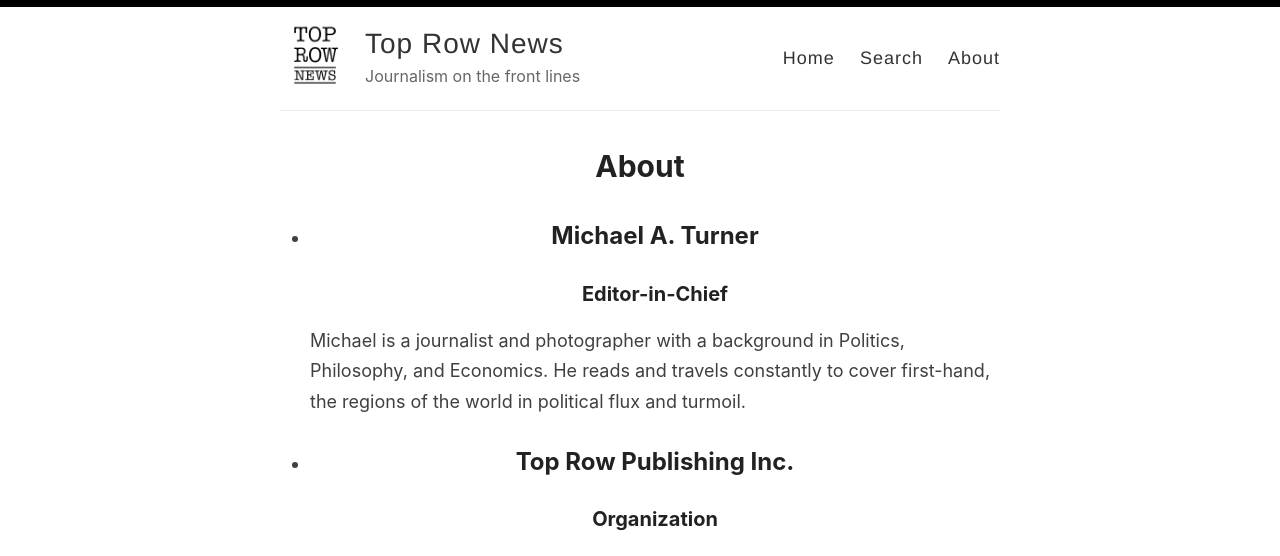
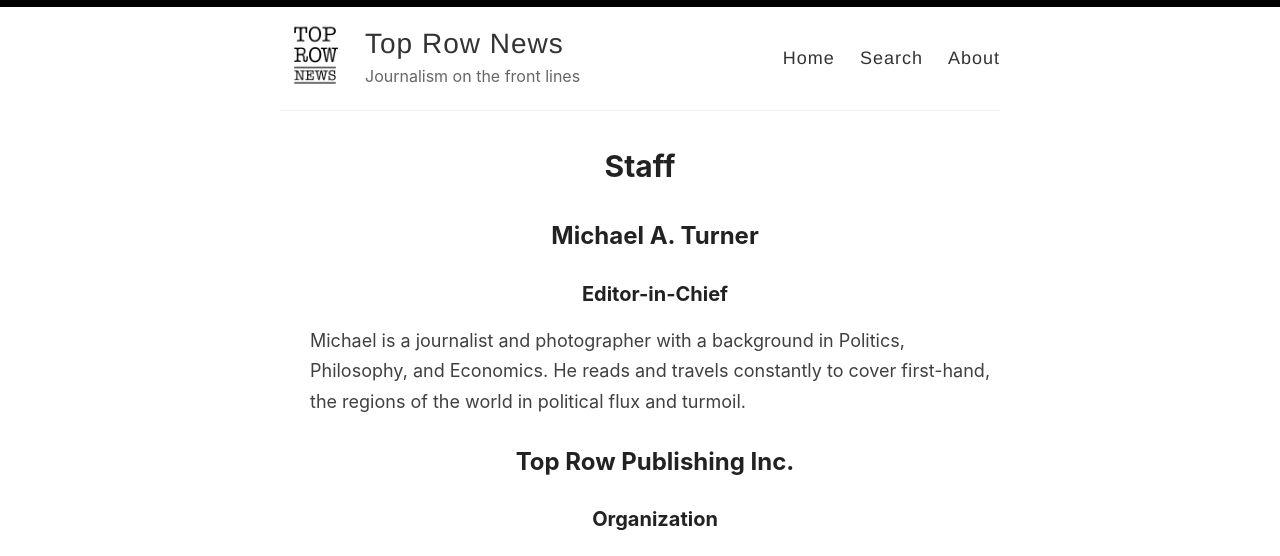
Before and after one commit to artifoxel/artifoxel.github.io, a Jekyll site: the page built from _pages/about.md, in a window 1280 px wide. Shown: the top 556 px of the page. Built offline with Jekyll 4.4.1, drawn with Linux system fonts in a browser that asks for light colours.

Commit message:
Update about.md

```diff
--- a/_pages/about.md
+++ b/_pages/about.md
@@ -4,9 +4,9 @@ title: About
 permalink: /about/
 ---
 
-<h1>{{ page.title }}</h1>
+<h1>Staff</h1>
 
-<ul>
+<ul style="list-style-type: none;">
   {% for author in site.authors %}
     <li>
       <h2>{{ author.name }}</h2>
```
